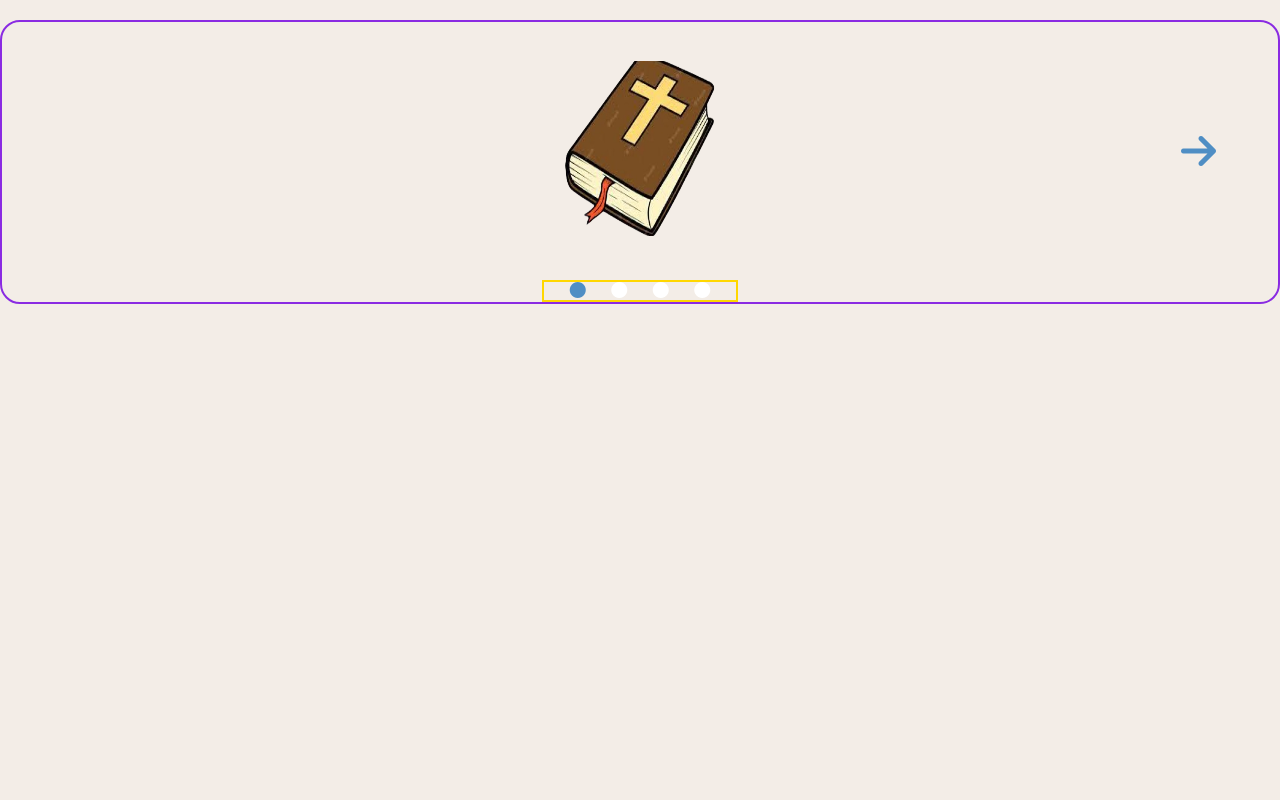
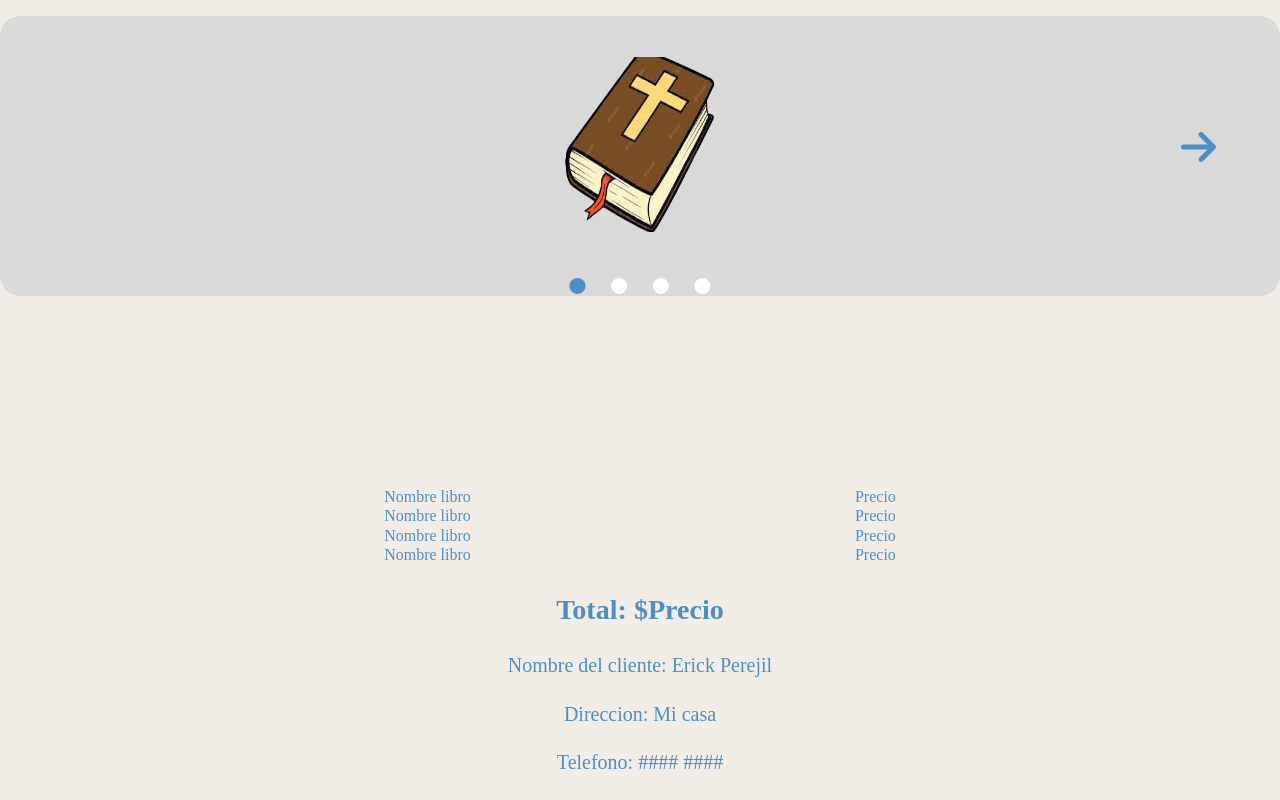
Before and after one commit to JosueSalomon/Proyecto-POO-Erick-y-Josue-IIPAC-2023, a plain HTML site: page Frontend/motorista.html in a window 1280 px wide. Shown: the part 124-924 px from the top of the page. Before the commit the page ends 800 px from the top, so only its background shows below. Drawn offline with Linux system fonts and the light colour scheme.

Commit message:
Termine la pagina del detalle de la compra :D

```diff
--- a/Frontend/assets/css/styles.motos.css
+++ b/Frontend/assets/css/styles.motos.css
@@ -58,7 +58,7 @@ body{
 }
 
 #nav-motoristas-detalle-compra{
-    border: 2px solid black;
+    /* border: 2px solid black; */
     height: 8%;
     background-color: #9CBFDE;
     display: flex;
@@ -67,13 +67,14 @@ body{
 }
 
 #Contenedor-img-productos{
-    border: 2px blueviolet solid;
+    /* border: 2px blueviolet solid; */
     height: 35%;
     border-radius: 20px;
     display: flex;
     justify-content: center;
     align-items: center;
     flex-direction: column;
+    background-color: #D9D9D9;
 }
 
 #img-flecha{
@@ -84,7 +85,7 @@ body{
 }
 
 #contendor-puntitos{
-    border: 2px solid gold;
+    /* border: 2px solid gold; */
     display: flex;
     justify-content: space-evenly;
     width: 15%;
@@ -96,3 +97,34 @@ body{
     position: absolute;
     right: 5%;
 }
+
+#detalle-compra{
+    /* border: 2px solid fuchsia; */
+    margin-top: 5%;
+    height: 30%;
+    padding-left: 0%;
+    padding-top: 10%;
+}
+
+.Nombre-precio{
+    display: flex;
+    justify-content: space-evenly;
+    padding-bottom: 1.5px;
+}
+
+#total-precio{
+    text-align: center;
+    font-weight: bolder;
+    font-size: 24px;
+}
+
+.info-compra{
+    display: flex;
+    justify-content: center;
+    font-size: 20px;
+    padding-bottom: 2%;
+}
+
+#detalle-compra,p{
+    color: #4F8EC4;
+}
--- a/Frontend/motorista.html
+++ b/Frontend/motorista.html
@@ -48,7 +48,7 @@
 
     </section>
 
-    <!-- En proceso -->
+    <!-- Terminada -->
     <section id="vista-ordenes">
         <nav id="nav-motoristas-detalle-compra">
             <div>
@@ -87,6 +87,54 @@
             </div>
         </div>
 
+        <div id="detalle-compra">
+            <div class="Nombre-precio">
+                <div>
+                    Nombre libro
+                </div>
+                <div>
+                    Precio
+                </div>
+            </div>
+            <div class="Nombre-precio">
+                <div>
+                    Nombre libro
+                </div>
+                <div>
+                    Precio
+                </div>
+            </div>
+            <div class="Nombre-precio">
+                <div>
+                    Nombre libro
+                </div>
+                <div>
+                    Precio
+                </div>
+            </div>
+            <div class="Nombre-precio">
+                <div>
+                    Nombre libro
+                </div>
+                <div>
+                    Precio
+                </div>
+            </div>
+            <div id="total-precio">
+                <h3>
+                    Total:  $Precio
+                </h3>
+            </div>
+            <div class="info-compra">
+                Nombre del cliente: Erick Perejil
+            </div>
+            <div class="info-compra">
+                Direccion: Mi casa
+            </div>
+            <div class="info-compra">
+                Telefono: #### ####
+            </div>
+        </div>
     </section>
     <script src="assets/controlodar.js"></script>
 </body>
```
